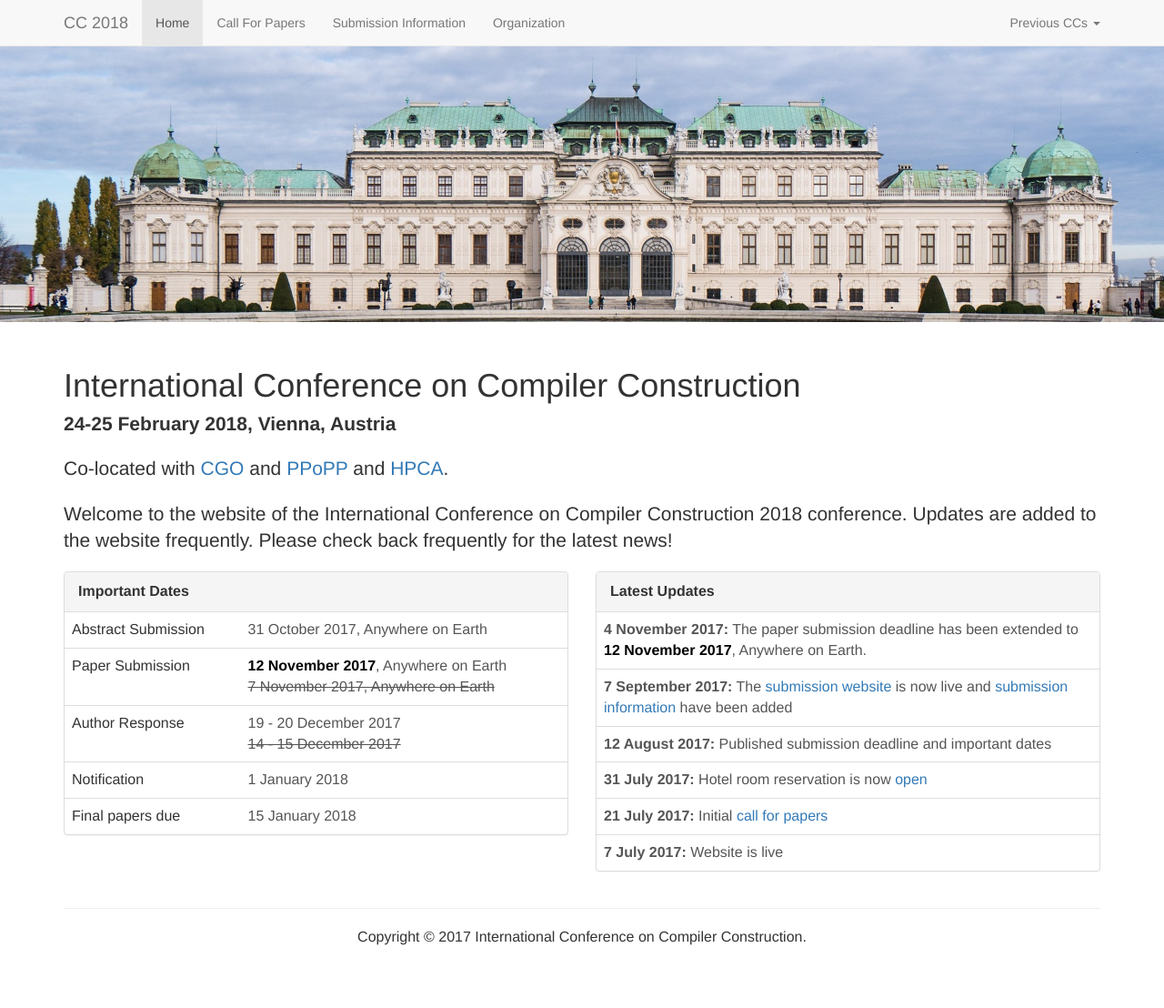
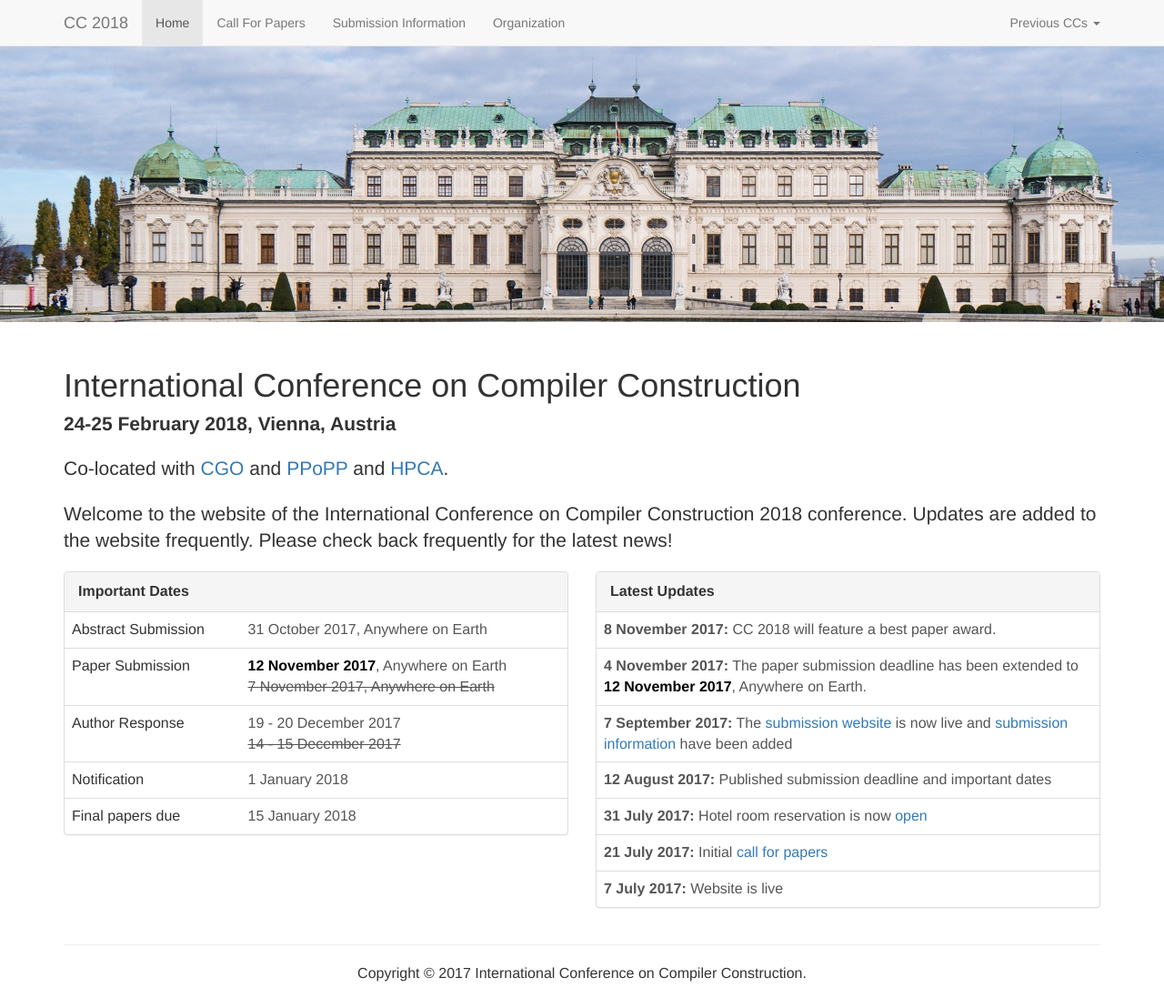
Before and after one commit to cc-conference/18, a Jekyll site: the page built from index.html, in a window 1280 px wide and 1108 px high. Shown: the whole window at 91% size. Built offline with Jekyll 4.4.1, drawn with Linux system fonts in a browser that asks for light colours; nearby versions of some CDN libraries.

Commit message:
Added best paper award news

```diff
--- a/index.html
+++ b/index.html
@@ -59,6 +59,7 @@ title:  27th International Conference on Compiler Construction 2018
 
           <table class="table">
             <tbody>
+              <tr><td><b>8 November 2017:</b> CC 2018 will feature a best paper award.</td></tr>
               <tr><td><b>4 November 2017:</b> The paper submission deadline has been extended to <strong style="color:black;">12 November 2017</strong>, Anywhere on Earth.</td></tr>
               <tr><td><b>7 September 2017:</b> The <a href="https://cc18.hotcrp.com">submission website</a> is now live and <a href="{{ '/submission/' | relative_url }}">submission information</a> have been added</td></tr>
               <tr><td><b>12 August 2017:</b> Published submission deadline and important dates</td></tr>
```
